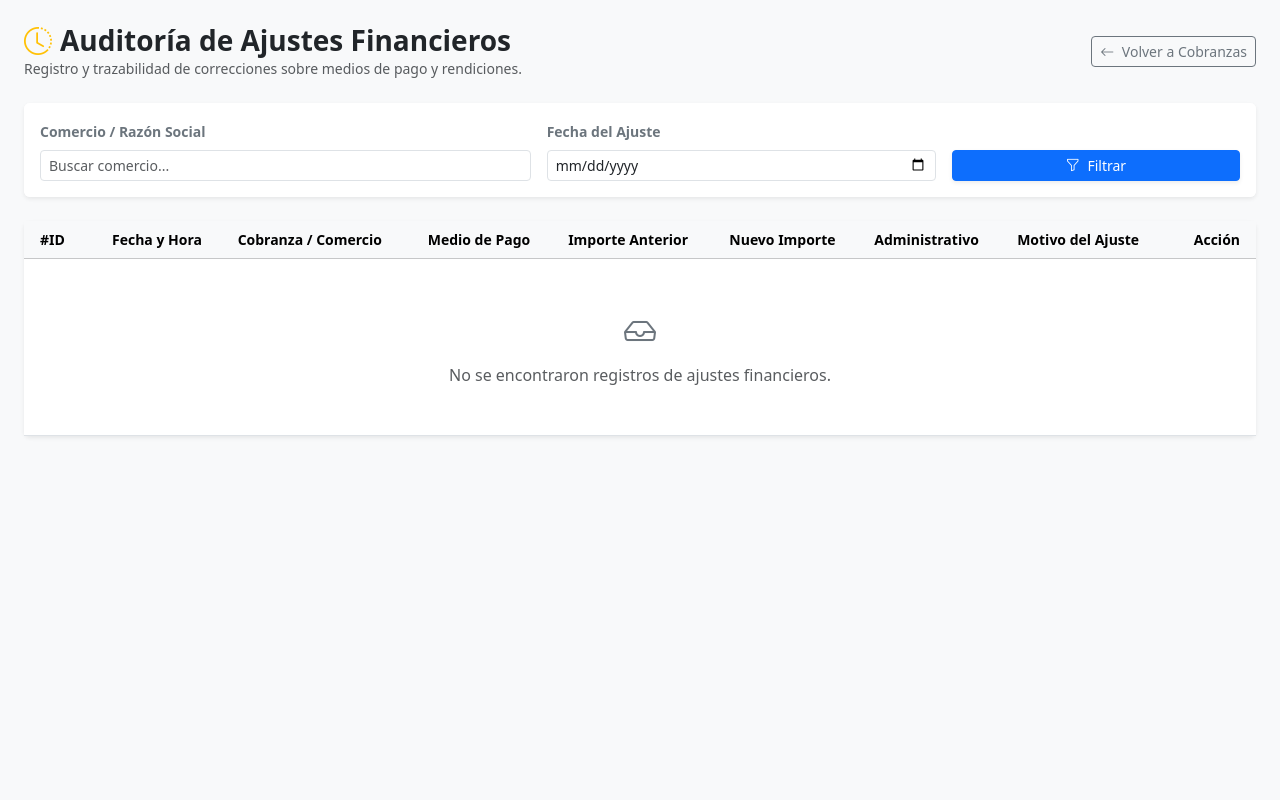
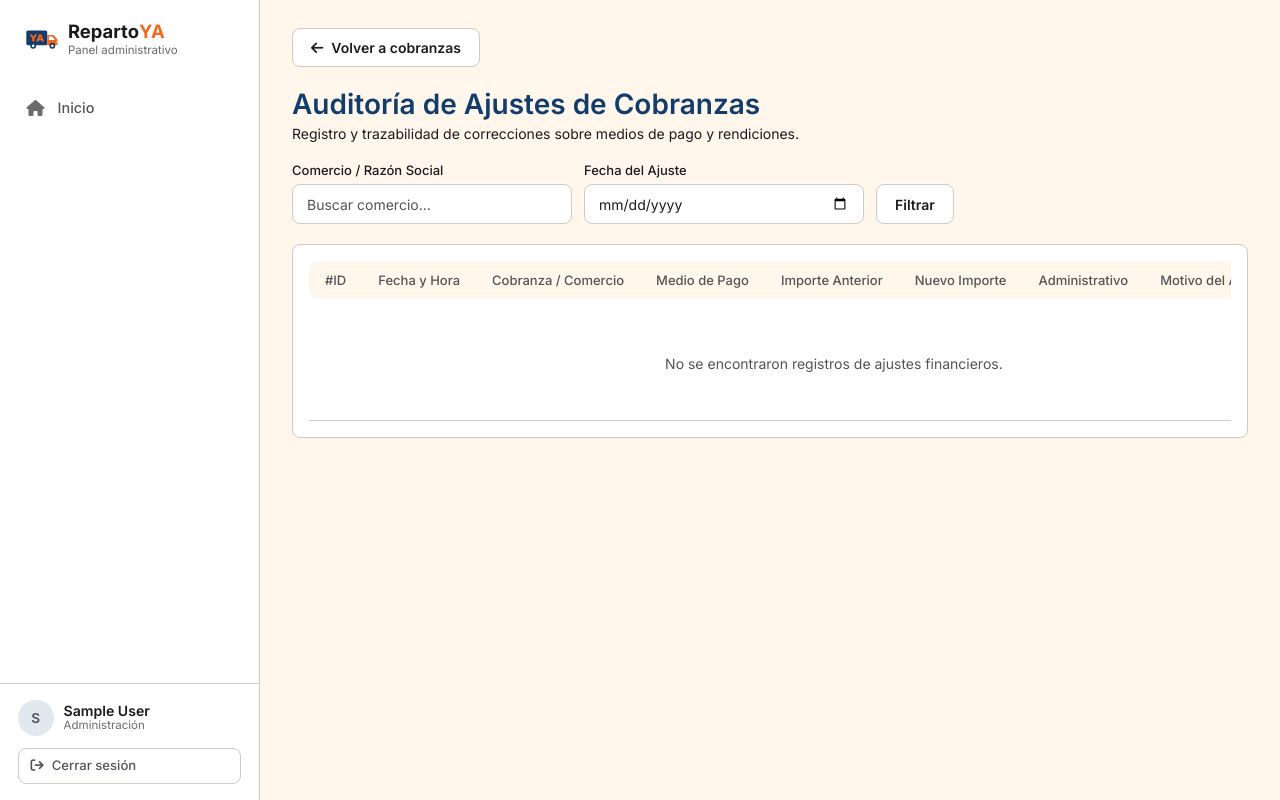
Before and after one commit to enzogiandon/Proyecto_Ing-software, a Django app: page /cobranza/ajustes/ in a window 1280 px wide. Run offline with Django 5.2, Linux system fonts and the light colour scheme; the visitor is signed in with stand-in values (Sample User, id 1); data that the repository does not hold is empty.

Commit message:
Agrego front de ajustes (cobranza_ajustar.html y ajuste_lista.html) agregando clases en itinerarios.css. También corrijo el nombre del titulo de la página (por ahora solo en cobranzas)

```diff
--- a/apps/cobranza/templates/cobranza/ajuste_lista.html
+++ b/apps/cobranza/templates/cobranza/ajuste_lista.html
@@ -1,36 +1,35 @@
-<!DOCTYPE html>
-<html lang="es">
-<head>
-    <meta charset="UTF-8">
-    <meta name="viewport" content="width=device-width, initial-scale=1.0">
-    <title>Historial de Ajustes de Cobranza</title>
-    <!-- Bootstrap 5 CSS e Íconos -->
-    <link href="https://cdn.jsdelivr.net/npm/bootstrap@5.3.3/dist/css/bootstrap.min.css" rel="stylesheet">
-    <link rel="stylesheet" href="https://cdn.jsdelivr.net/npm/bootstrap-icons@1.11.3/font/bootstrap-icons.min.css">
-</head>
-<body class="bg-light py-4">
+{% extends 'base.html' %}
+{% load static %}
 
-<div class="container-fluid px-4">
+{% block title %}Historial de Ajustes - RepartoYA{% endblock %}
+
+{% block extra_css %}
+<link href="{% static 'core/css/home.css' %}" rel="stylesheet">
+<link href="{% static 'itinerarios/css/itinerarios.css' %}" rel="stylesheet">
+{% endblock %}
+
+{% block content %}
+<div class="itinerarios-page">
 
     <!-- Encabezado -->
-    <div class="d-flex justify-content-between align-items-center mb-4">
     <div>
-            <h3 class="fw-bold mb-0 text-dark">
-                <i class="bi bi-clock-history text-warning me-2"></i>Auditoría de Ajustes Financieros
-            </h3>
-            <p class="text-muted small mb-0">Registro y trazabilidad de correcciones sobre medios de pago y rendiciones.</p>
-        </div>
-        <a href="{% url 'cobranza:cobranza_lista' %}" class="btn btn-outline-secondary btn-sm">
-            <i class="bi bi-arrow-left me-1"></i> Volver a Cobranzas
+        <a href="{% url 'cobranza:cobranza_lista' %}" class="home-btn home-btn--compacto">
+            <i class="fas fa-arrow-left"></i> Volver a cobranzas
         </a>
     </div>
+    <header class="itinerarios-header">
+
+        <div class="itinerarios-header-info">
+            <h1 class="text-title mb-0">Auditoría de Ajustes de Cobranzas</h1>
+            <p class="text-body text-c-secondary mb-0">Registro y trazabilidad de correcciones sobre medios de pago y rendiciones.</p>
+        </div>
+    </header>
 
     <!-- Barra de Filtros -->
-    <div class="card shadow-sm border-0 mb-4">
-        <div class="card-body bg-white rounded">
-            <form method="get" class="row g-3 align-items-end">
-                <div class="col-md-5">
-                    <label class="form-label small fw-semibold text-secondary">Comercio / Razón Social</label>
+    <form method="get" class="itinerarios-filtros">
+        <!-- Filtro comercio -->
+        <div class="itinerarios-filtro-item">
+            <label class="itinerarios-filtro-label">Comercio / Razón Social</label>
             <input
                 type="text"
                 name="comercio"
@@ -39,8 +38,10 @@
                 value="{{ filtro_comercio }}"
             >
         </div>
-                <div class="col-md-4">
-                    <label class="form-label small fw-semibold text-secondary">Fecha del Ajuste</label>
+
+        <!-- Filtro Fecha -->
+        <div class="itinerarios-filtro-item">
+           <label class="itinerarios-filtro-label">Fecha del Ajuste</label>
             <input
                 type="date"
                 name="fecha"
@@ -48,24 +49,24 @@
                 value="{{ filtro_fecha }}"
             >
         </div>
-                <div class="col-md-3 d-flex gap-2">
-                    <button type="submit" class="btn btn-sm btn-primary flex-grow-1 shadow-sm">
-                        <i class="bi bi-funnel me-1"></i> Filtrar
+
+        <!-- Botones Filtrar / Limpiar -->
+        <div class="d-flex gap-2">
+            <button type="submit" class="btn-itinerario-outline">
+                Filtrar
             </button>
             {% if filtro_comercio or filtro_fecha %}
                 <a href="{% url 'cobranza:ajuste_lista' %}" class="btn btn-sm btn-outline-secondary" title="Limpiar filtros">
-                            <i class="bi bi-x-circle"></i>
+                    Limpiar
                 </a>
             {% endif %}
         </div>
     </form>
-        </div>
-    </div>
 
     <!-- Tabla de Ajustes -->
-    <div class="card shadow-sm border-0">
+    <div class="itinerarios-card p-3 overflow-hidden">
         <div class="table-responsive">
-            <table class="table table-hover align-middle mb-0">
+            <table class="itinerarios-tabla">
                 <thead class="table-light small">
                     <tr>
                         <th class="ps-3" style="width: 80px;">#ID</th>
@@ -82,25 +83,25 @@
                 <tbody>
                     {% for ajuste in ajustes %}
                     <tr>
-                        <td class="ps-3 fw-bold text-secondary">#{{ ajuste.id }}</td>
+                        <td>#{{ ajuste.id }}</td>
                         <td>
-                            <div class="small fw-semibold text-dark">{{ ajuste.fecha|date:"d/m/Y" }}</div>
-                            <small class="text-muted">{{ ajuste.fecha|date:"H:i" }} hs</small>
+                            <div class="cell-main cell-main--medium">{{ ajuste.fecha|date:"d/m/Y" }}</div>
+                            <div class="cell-sub">{{ ajuste.fecha|date:"H:i" }} hs</div>
                         </td>
                         <td>
-                            <div class="fw-semibold text-dark">
+                            <div class="cell-main cell-main--high">
                                 {{ ajuste.detalle_pago.cobranza.parada.comercio.razon_social|default:"Sin comercio" }}
                             </div>
-                            <small class="text-muted d-block">
+                            <small class="cell-sub">
                                 Cobranza #{{ ajuste.detalle_pago.cobranza_id }} (Parada #{{ ajuste.detalle_pago.cobranza.parada_id }})
                             </small>
                         </td>
                         <td>
-                            <span class="badge {% if ajuste.detalle_pago.medio == 'efectivo' %}bg-success{% elif ajuste.detalle_pago.medio == 'transferencia' %}bg-info text-dark{% else %}bg-primary{% endif %}">
+                            <span class="itin-badge {% if det.medio == 'efectivo' %}itin-badge--entregado{% elif det.medio == 'transferencia' %}itin-badge--asignado text-dark{% else %}itin-badge--ruta{% endif %}">
                                 {{ ajuste.detalle_pago.get_medio_display }}
                             </span>
                             {% if ajuste.detalle_pago.mp_payment_id %}
-                                <small class="text-muted d-block font-monospace">MP: {{ ajuste.detalle_pago.mp_payment_id }}</small>
+                                <span class="cell-sub d-block">MP: {{ ajuste.detalle_pago.mp_payment_id }}</small>
                             {% endif %}
                         </td>
                         <td class="text-secondary fw-semibold">
@@ -110,12 +111,12 @@
                             ${{ ajuste.importe_nuevo }}
                         </td>
                         <td>
-                            <span class="badge bg-light text-dark border">
-                                <i class="bi bi-person me-1"></i>{{ ajuste.usuario.get_full_name|default:ajuste.usuario.username }}
+                            <span class="itin-badge itin-badge--asignado">
+                                {{ ajuste.usuario.get_full_name|default:ajuste.usuario.username }}
                             </span>
                         </td>
-                        <td style="max-width: 250px;">
-                            <span class="small text-dark d-inline-block text-truncate w-100" title="{{ ajuste.motivo }}">
+                        <td class="text-truncate" style="max-width: 50px;">
+                            <span class="cell-sub" title="{{ ajuste.motivo }}">
                                 {{ ajuste.motivo }}
                             </span>
                         </td>
@@ -175,8 +176,4 @@
     </div>
 
 </div>
-
-<!-- Bootstrap 5 JS -->
-<script src="https://cdn.jsdelivr.net/npm/bootstrap@5.3.3/dist/js/bootstrap.bundle.min.js"></script>
-</body>
-</html>
+{% endblock %}
--- a/apps/cobranza/templates/cobranza/cobranza_detalle.html
+++ b/apps/cobranza/templates/cobranza/cobranza_detalle.html
@@ -1,7 +1,7 @@
 {% extends 'base.html' %}
 {% load static %}
 
-{% block title %}Cobranza - RepartosYA{% endblock %}
+{% block title %}Cobranza - RepartoYA{% endblock %}
 
 {% block extra_css %}
 <link href="{% static 'core/css/home.css' %}" rel="stylesheet">
--- a/apps/cobranza/templates/cobranza/cobranza_lista.html
+++ b/apps/cobranza/templates/cobranza/cobranza_lista.html
@@ -1,7 +1,7 @@
 {% extends 'base.html' %}
 {% load static %}
 
-{% block title %}Cobranzas - RepartosYA{% endblock %}
+{% block title %}Cobranzas - RepartoYA{% endblock %}
 
 {% block extra_css %}
 <link href="{% static 'core/css/home.css' %}" rel="stylesheet">
--- a/apps/core/static/core/css/paletas.css
+++ b/apps/core/static/core/css/paletas.css
@@ -143,7 +143,7 @@
   --bs-body-font-size: 0.875rem; /* 14px = "Texto/Cuerpo" */
   --bs-body-color: var(--color-text);
   --bs-body-color-rgb: 27, 27, 31;
-  --bs-body-bg: var(--color-bg);
+  --bs-body-bg: var(--color-surface);
   --bs-body-bg-rgb: 255, 246, 236;
   --bs-emphasis-color: var(--color-text);
   --bs-secondary-color: var(--color-text-secondary);
--- a/apps/itinerarios/static/itinerarios/css/itinerarios.css
+++ b/apps/itinerarios/static/itinerarios/css/itinerarios.css
@@ -168,6 +168,10 @@
 
 .cell-main--medium {
   font-weight: 500;
+}
+
+.cell-main--high {
+  font-weight: 700;
 }
 
 .cell-sub {
```
Also changed, not shown: apps/cobranza/templates/cobranza/cobranza_ajustar.html (+39 -40 lines). Lines whose indentation alone changed are shown as unchanged.
